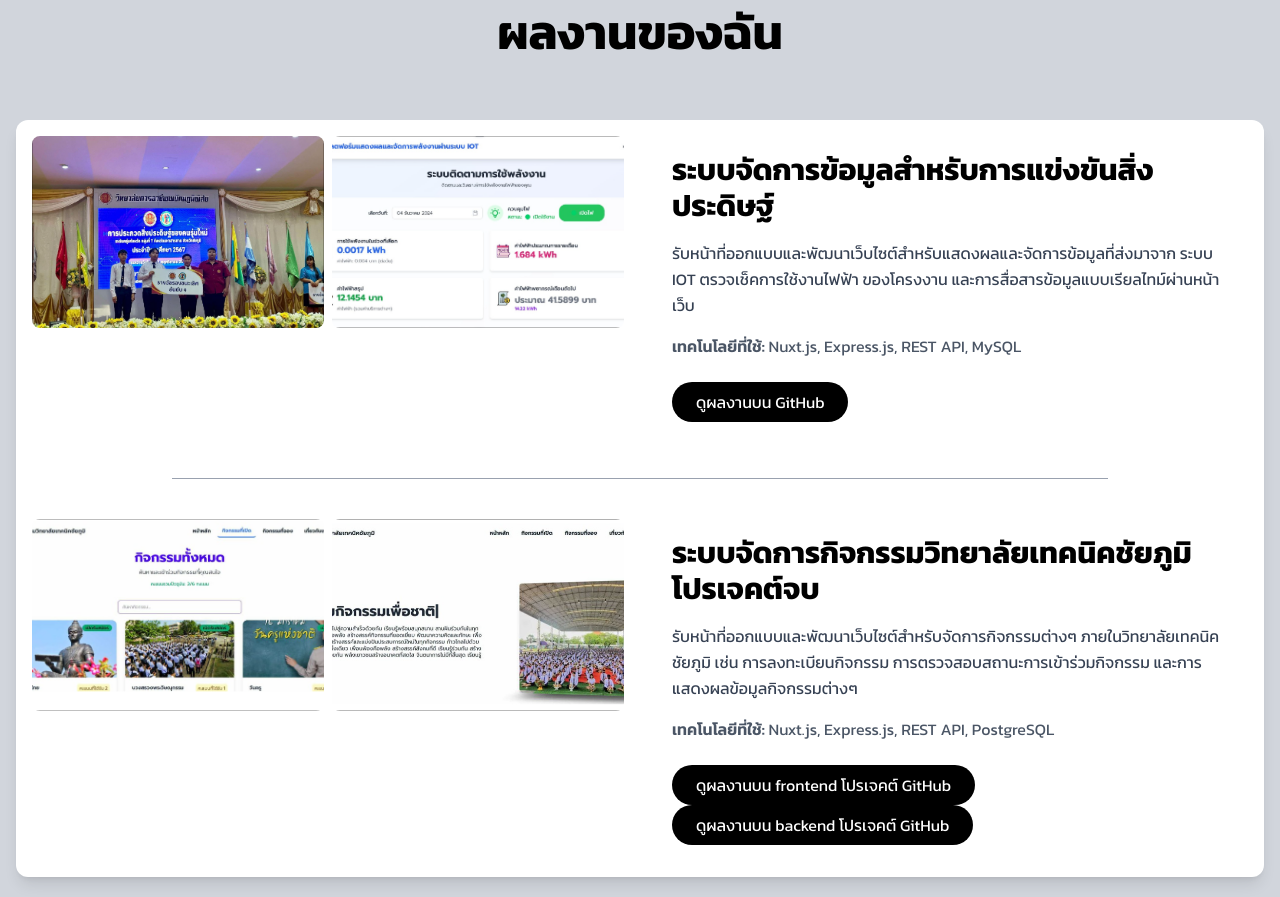
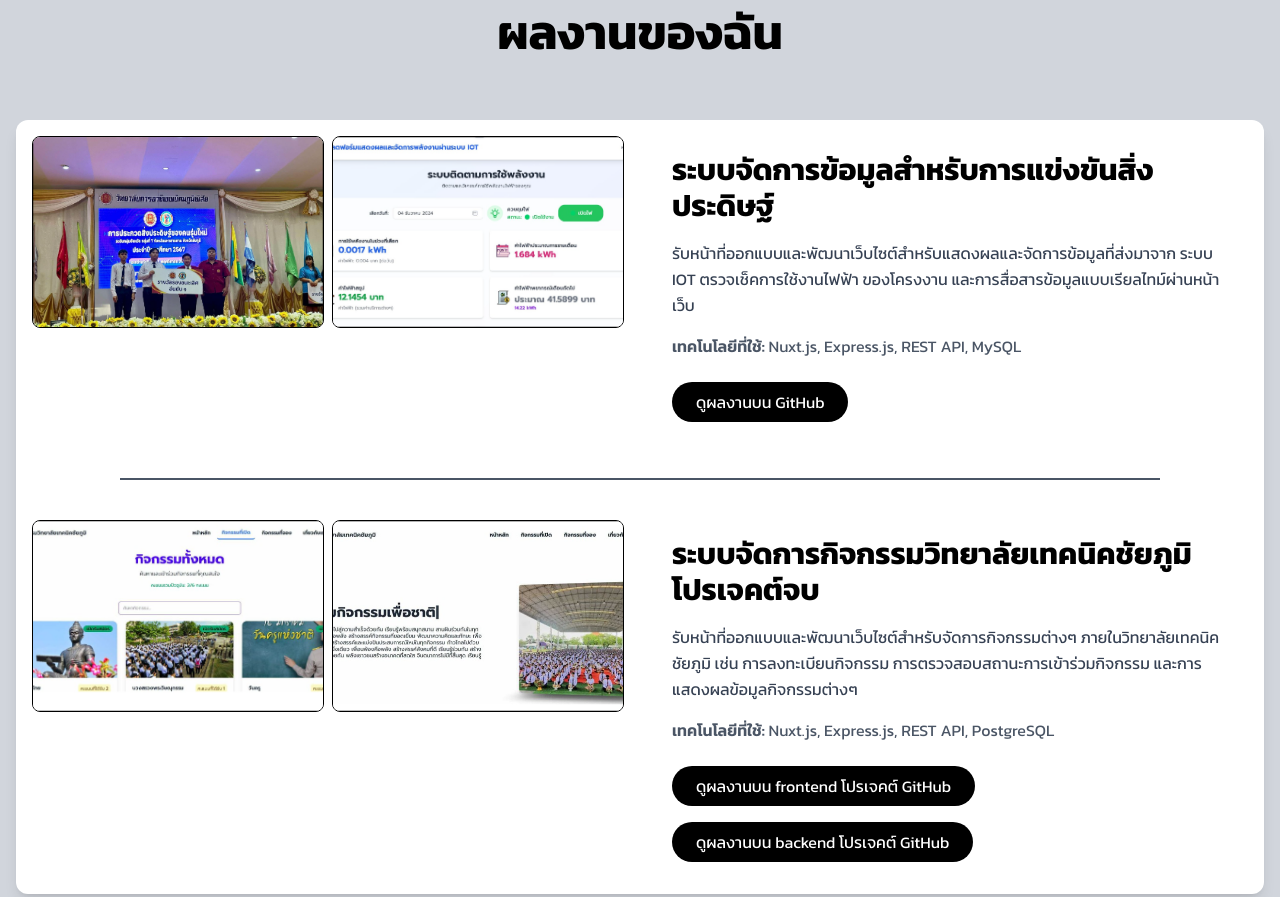
Before and after one commit to Witthaya22/frontend-profile-test-2026, a plain HTML site: page index.html in a window 1280 px wide. Shown: the part 1640-2537 px from the top of the page. Drawn offline with nearby package versions, Linux system fonts and the light colour scheme.

Commit message:
Enhance portfolio layout with responsive visibility and border styling for project images

```diff
--- a/index.html
+++ b/index.html
@@ -24,7 +24,7 @@
 <body>
     <nav class="bg-white p-4 shadow-xl fixed w-full top-0 z-10">
         <div class=" mx-auto flex justify-between items-center bg-white">
-            <div class="text-gray-800  text-2xl font-bold">
+            <div class="text-gray-800  text-2xl font-bold hidden sm:block">
                 Portfolio
             </div>
             <div class="space-x-4">
@@ -78,10 +78,10 @@
                 <div class="grid grid-cols-1 md:grid-cols-2">
 
                     <div class="grid grid-cols-2 gap-2 p-4">
-                        <img src="image/pro1_6.png"  class="rounded-lg object-cover h-48 w-full">
+                        <img src="image/pro1_6.png"  class="rounded-lg object-cover h-48 w-full border-1">
 
                         <img src="image/pro1_2.png"
-                            class="rounded-lg object-cover h-48 w-full">
+                            class="rounded-lg object-cover h-48 w-full border-1">
                     </div>
 
                     <div class="p-8 flex flex-col justify-center">
@@ -106,15 +106,15 @@
 
                 </div>
 
-                <hr class="my-6 border-gray-400 w-3/4 mx-auto">
+                <hr class="my-6 border-gray-600 border-1 w-5/6 mx-auto">
 
                 <div class="grid grid-cols-1 md:grid-cols-2">
 
                     <div class="grid grid-cols-2 gap-2 p-4">
-                        <img src="image/pro2_1.png"  class="rounded-lg object-cover h-48 w-full">
+                        <img src="image/pro2_1.png"  class="rounded-lg object-cover h-48 w-full border-1">
 
                         <img src="image/pro2_2.png"
-                            class="rounded-lg object-cover h-48 w-full">
+                            class="rounded-lg object-cover h-48 w-full border-1">
                     </div>
 
                     <div class="p-8 flex flex-col justify-center">
@@ -132,7 +132,7 @@
                         </p>
                         <div>
                             <a href="https://github.com/Witthaya22/witthaya_nuxt_it_ctc" target="_blank"
-                                class="inline-block bg-black text-white px-6 py-2 rounded-full hover:bg-gray-800 transition">
+                                class="inline-block bg-black text-white px-6 py-2 rounded-full hover:bg-gray-800 transition sm:mr-4 mb-4">
                                 ดูผลงานบน frontend โปรเจคต์ GitHub
                             </a>
 
```
